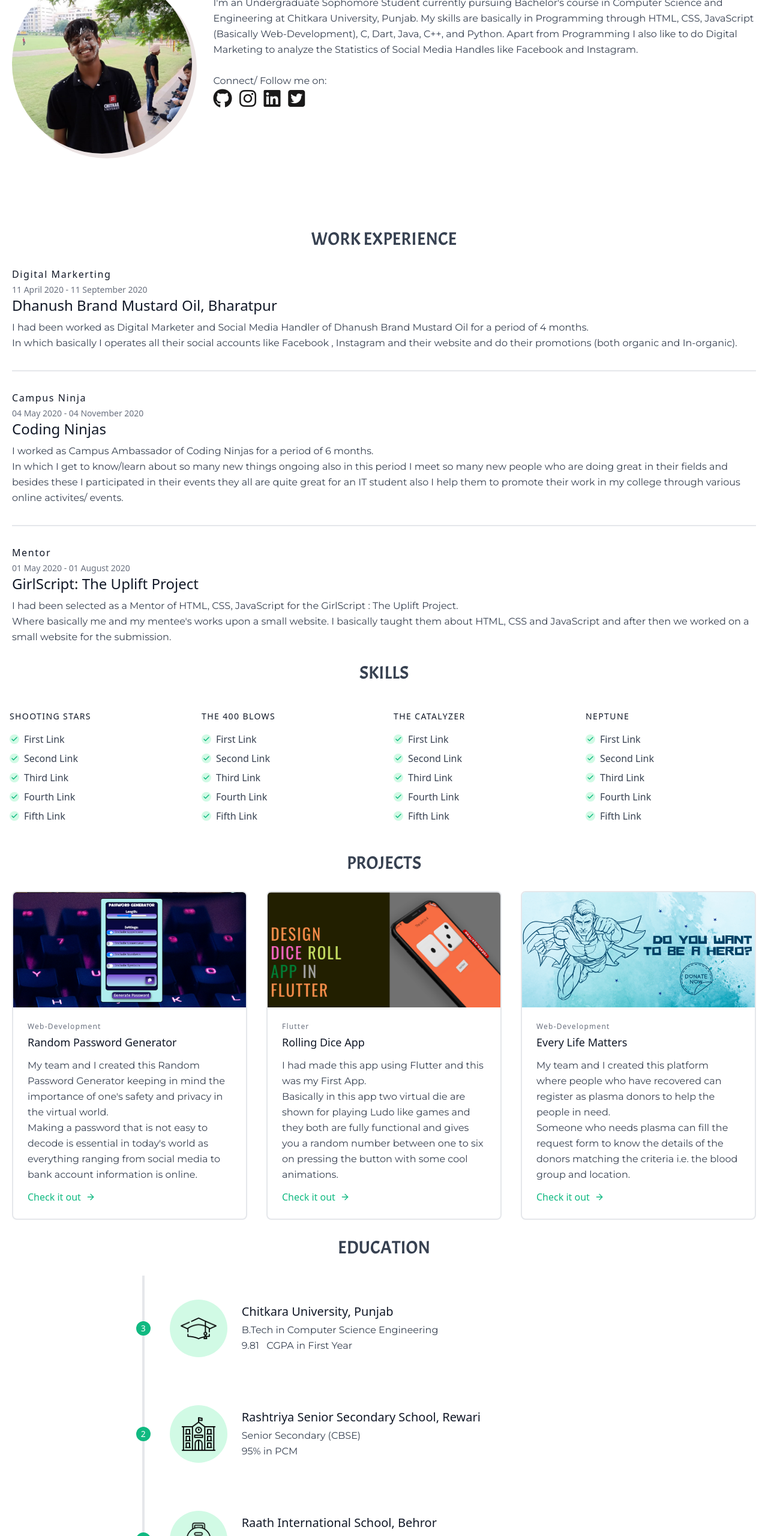
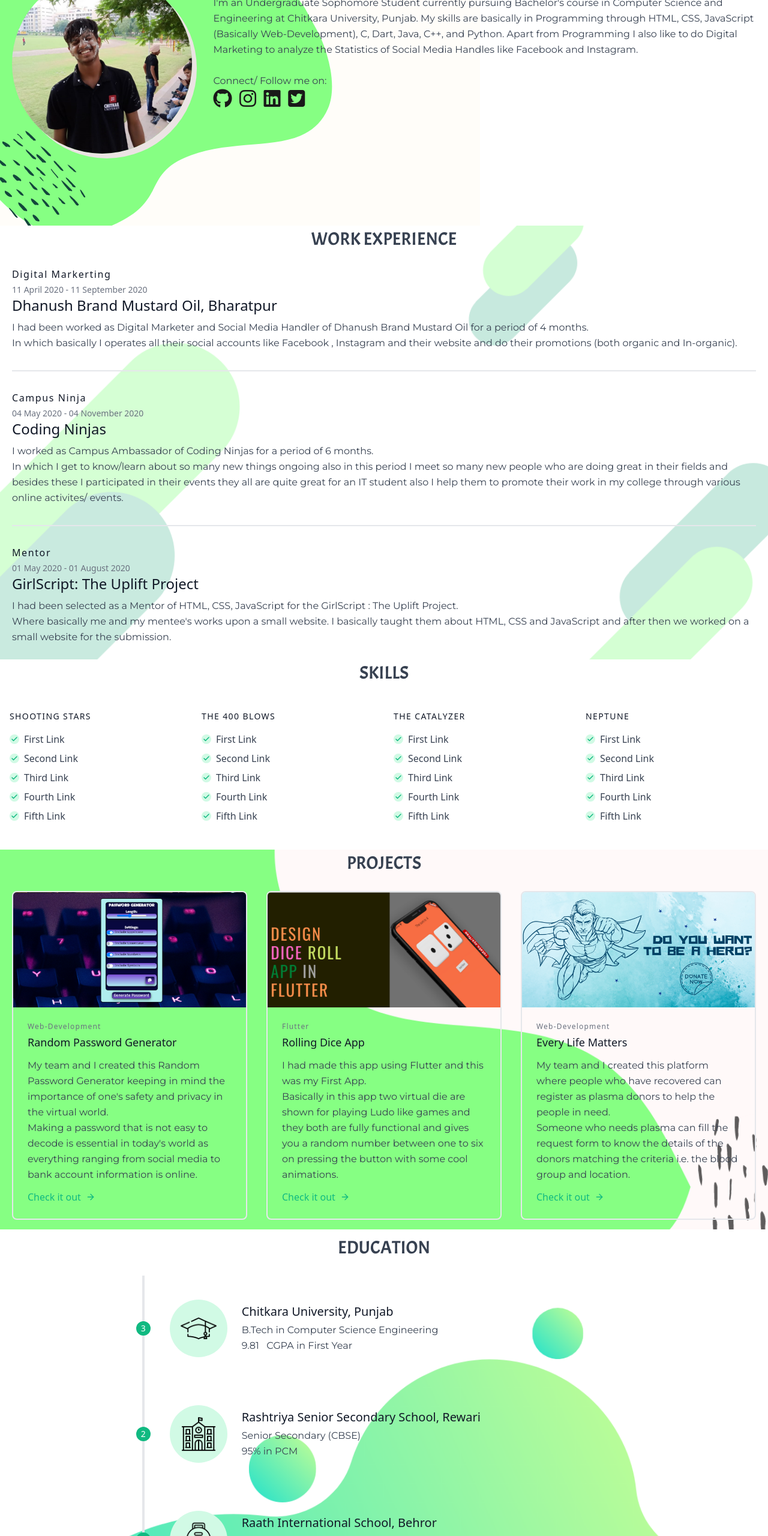
Before and after one commit to bhavesh1129/Portfolio-Website, a plain HTML site: page index.html in a window 1280 px wide. Shown: the part 240-2800 px from the top of the page at 60% size. Drawn offline with nearby package versions, Linux system fonts and the light colour scheme.

Commit message:
Update CSS File

```diff
--- a/style.css
+++ b/style.css
@@ -6,6 +6,32 @@
 
 .myPic {
     box-shadow: 8px 8px rgb(235, 227, 227);
+}
+
+.About {
+    background-image: url('b1.png');
+    background-repeat: no-repeat;
+}
+
+.Worked {
+    background-image: url('b2.png');
+    background-repeat: no-repeat;
+    background-attachment: fixed;
+    background-size: cover;
+}
+
+.Projects {
+    background-image: url('b3.png');
+    background-repeat: no-repeat;
+    background-size: cover;
+    background-attachment: fixed;
+}
+
+.Education {
+    background-image: url('b4.png');
+    background-repeat: no-repeat;
+    background-size: cover;
+    background-attachment: fixed;
 }
 
 p {
@@ -25,6 +51,10 @@ p {
 }
 
 .fab:hover {
+    color: green;
+}
+
+.work {
     color: lightgreen;
 }
 
```
